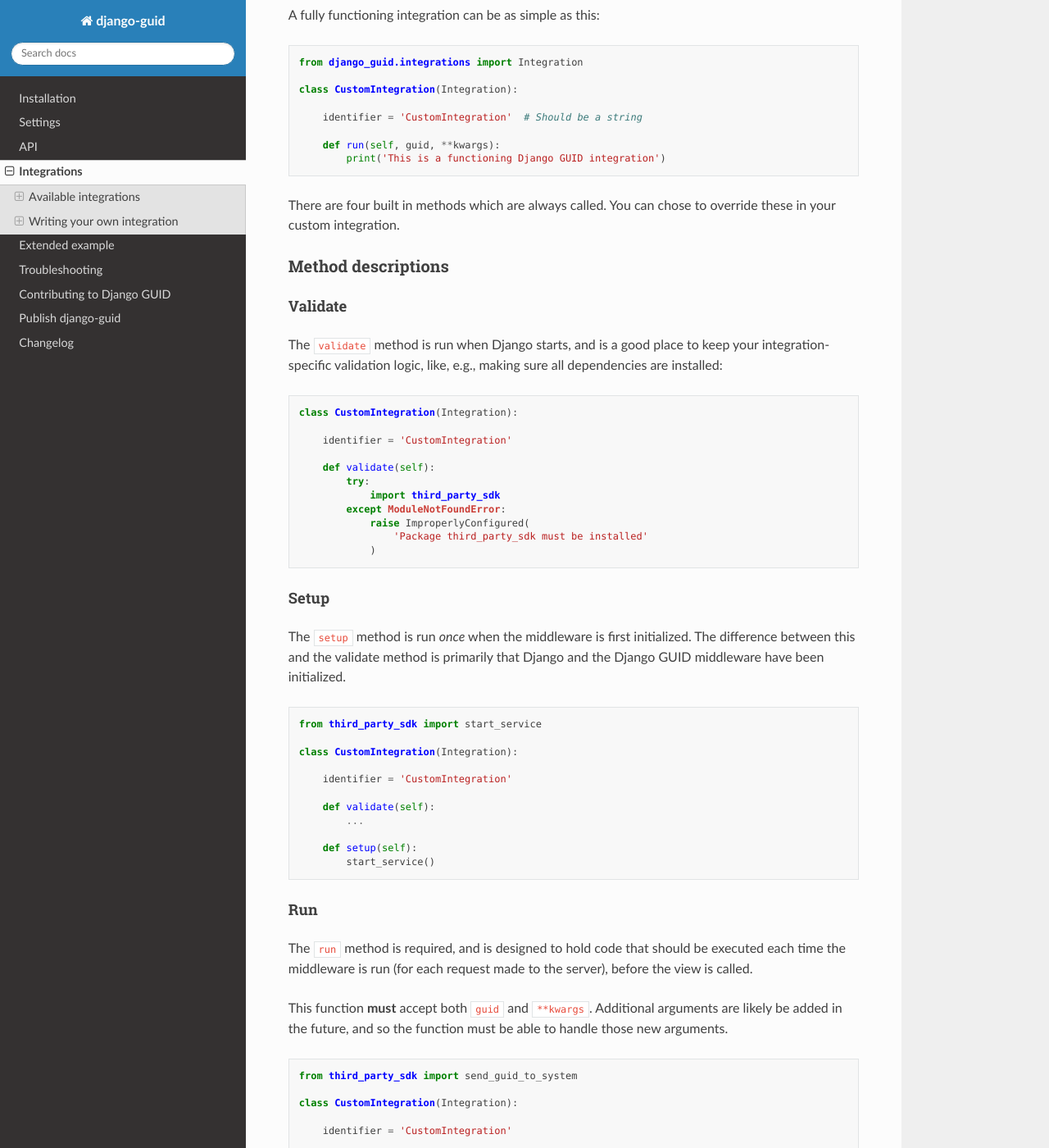
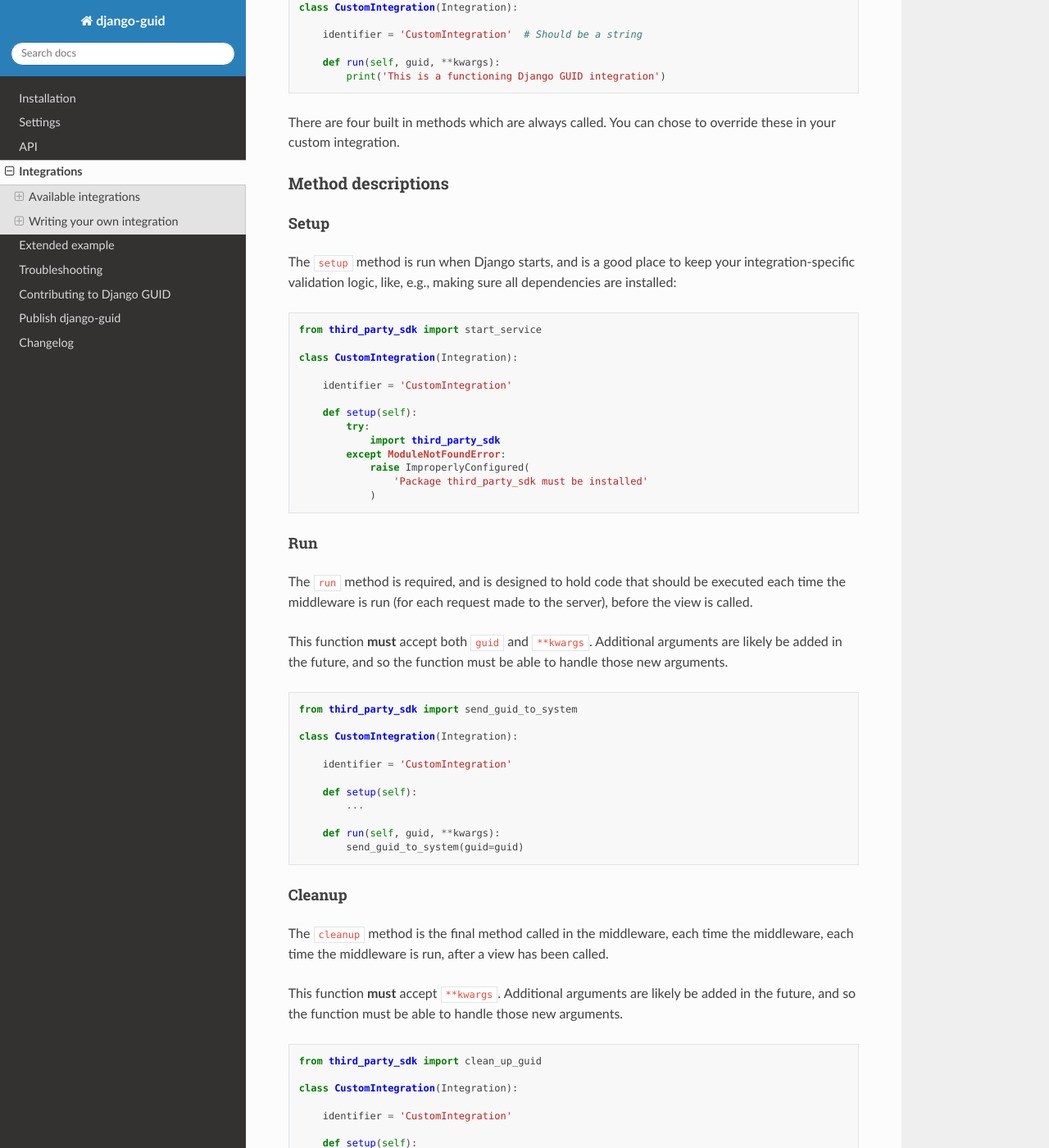
Before and after one commit to snok/django-guid, a Sphinx documentation site: the page built from docs/integrations.rst, in a window 1280 px wide and 1400 px high, scrolled down 2225 px. Shown: the whole window at 82% size. Built offline with Sphinx 7.4.7 and the Read the Docs theme 2.0.0, drawn with Linux system fonts in a browser that asks for light colours; some of the changed text lies outside the part shown.

Commit message:
Removed validate from the docs

```diff
--- a/docs/integrations.rst
+++ b/docs/integrations.rst
@@ -65,15 +65,9 @@
             if self.identifier is None:
                 raise ImproperlyConfigured('`identifier` cannot be None')
 
-        def validate(self) -> None:
-            """
-            Holds validation logic to be run when Django starts.
-            """
-            pass
-
         def setup(self) -> None:
             """
-            Holds setup logic to be run once when the middleware is initialized.
+            Holds validation and setup logic to be run when Django starts.
             """
             pass
 
@@ -116,31 +110,10 @@
 Method descriptions
 --------------------
 
-Validate
-^^^^^^^^^
-
-The ``validate`` method is run when Django starts, and is a good place to keep your integration-specific validation logic, like, e.g., making sure all dependencies are installed:
-
-.. code-block:: python
-
-    class CustomIntegration(Integration):
-
-        identifier = 'CustomIntegration'
-
-        def validate(self):
-            try:
-                import third_party_sdk
-            except ModuleNotFoundError:
-                raise ImproperlyConfigured(
-                    'Package third_party_sdk must be installed'
-                )
-
-
 Setup
 ^^^^^
-
-The ``setup`` method is run *once* when the middleware is first initialized. The difference between this and the validate method is
-primarily that Django and the Django GUID middleware have been initialized.
+The ``setup`` method is run when Django starts, and is a good place to keep your integration-specific validation logic,
+like, e.g., making sure all dependencies are installed:
 
 .. code-block:: python
 
@@ -150,13 +123,13 @@
 
         identifier = 'CustomIntegration'
 
-        def validate(self):
-            ...
-
         def setup(self):
-            start_service()
-
-
+            try:
+                import third_party_sdk
+            except ModuleNotFoundError:
+                raise ImproperlyConfigured(
+                    'Package third_party_sdk must be installed'
+                )
 Run
 ^^^
 
@@ -173,9 +146,6 @@
     class CustomIntegration(Integration):
 
         identifier = 'CustomIntegration'
-
-        def validate(self):
-            ...
 
         def setup(self):
             ...
@@ -202,9 +172,6 @@
 
         identifier = 'CustomIntegration'
 
-        def validate(self):
-            ...
-
         def setup(self):
             ...
 
```
